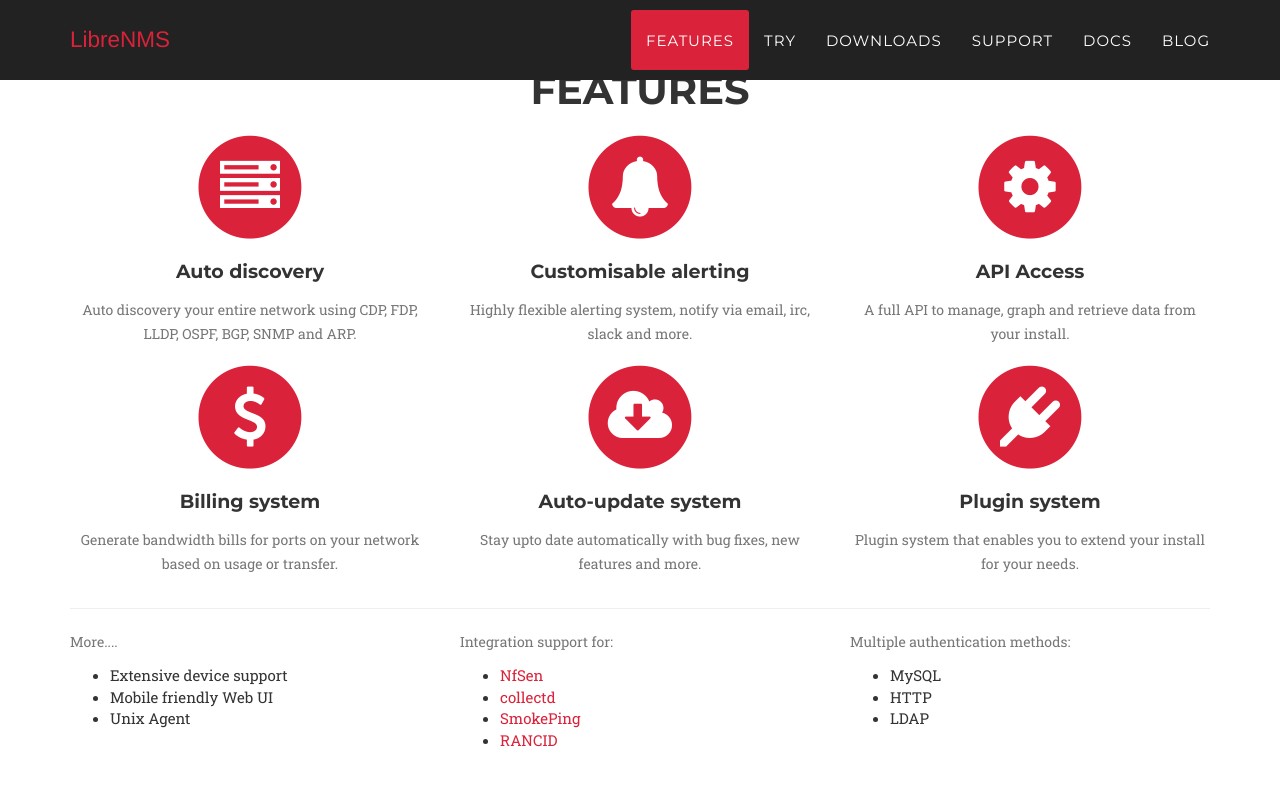
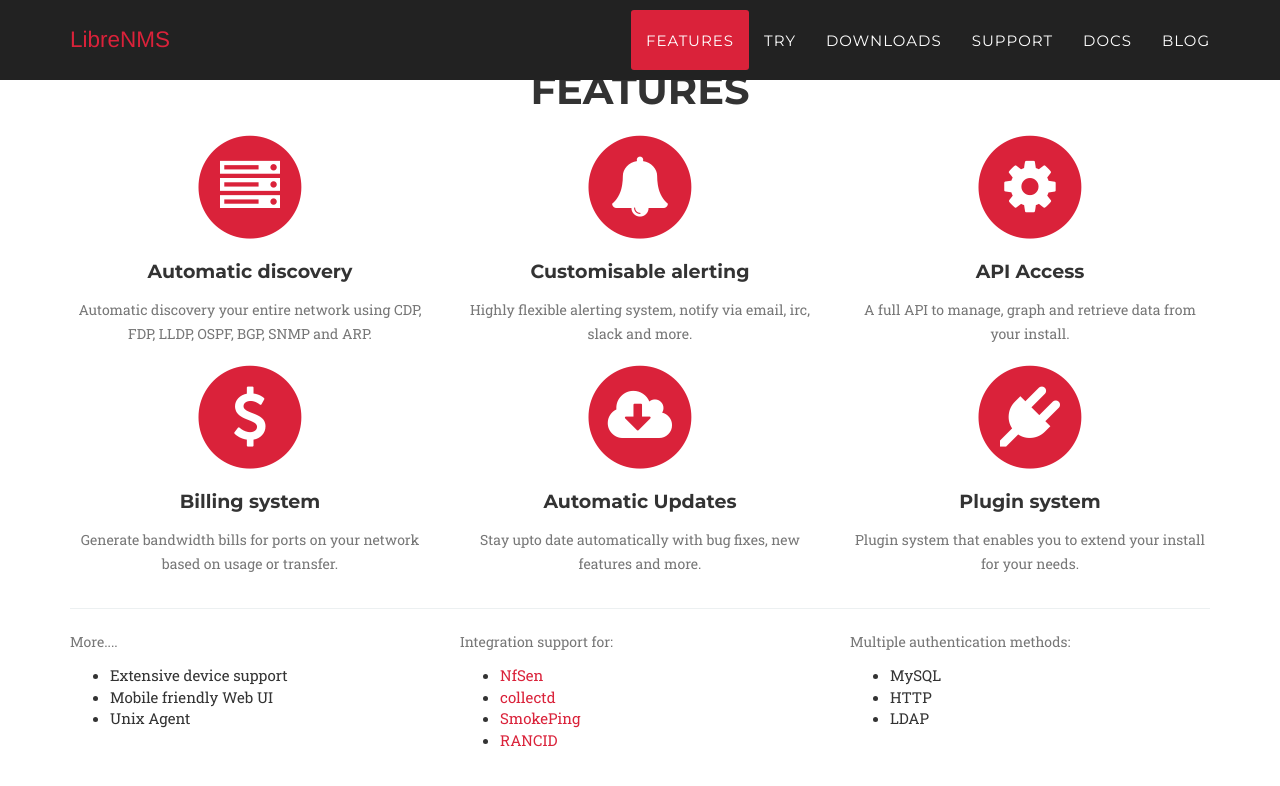
Before and after one commit to librenms/librenms.github.io, a Jekyll site: the page built from index.html, in a window 1280 px wide and 900 px high, scrolled down 755 px. Shown: the top 786 px of the window. Built offline with Jekyll 4.4.1, drawn with Linux system fonts in a browser that asks for light colours; some web fonts are replaced.

Commit message:
Updated some text for auto(matic) items

```diff
--- a/_includes/features.html
+++ b/_includes/features.html
@@ -13,8 +13,8 @@
                         <i class="fa fa-circle fa-stack-2x text-primary"></i>
                         <i class="fa fa-server fa-stack-1x fa-inverse"></i>
                     </span>
-                    <h4 class="service-heading">Auto discovery</h4>
-                    <p class="text-muted">Auto discovery your entire network using CDP, FDP, LLDP, OSPF, BGP, SNMP and ARP.</p>
+                    <h4 class="service-heading">Automatic discovery</h4>
+                    <p class="text-muted">Automatic discovery your entire network using CDP, FDP, LLDP, OSPF, BGP, SNMP and ARP.</p>
                 </div>
                 <div class="col-md-4">
                     <span class="fa-stack fa-4x">
@@ -47,7 +47,7 @@
                         <i class="fa fa-circle fa-stack-2x text-primary"></i>
                         <i class="fa fa-cloud-download fa-stack-1x fa-inverse"></i>
                     </span>
-                    <h4 class="service-heading">Auto-update system</h4>
+                    <h4 class="service-heading">Automatic Updates</h4>
                     <p class="text-muted">Stay upto date automatically with bug fixes, new features and more.</p>
                 </div>
                 <div class="col-md-4">
```
